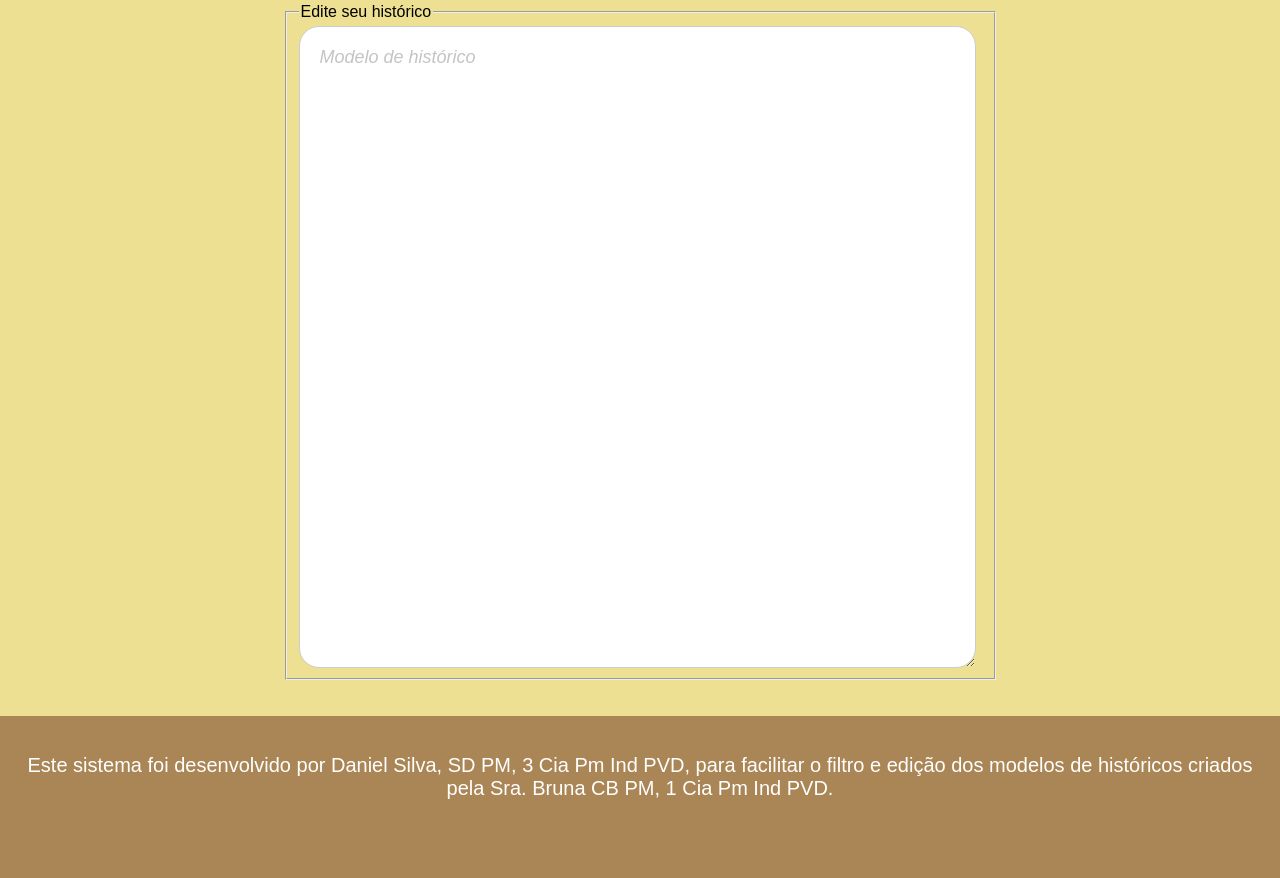
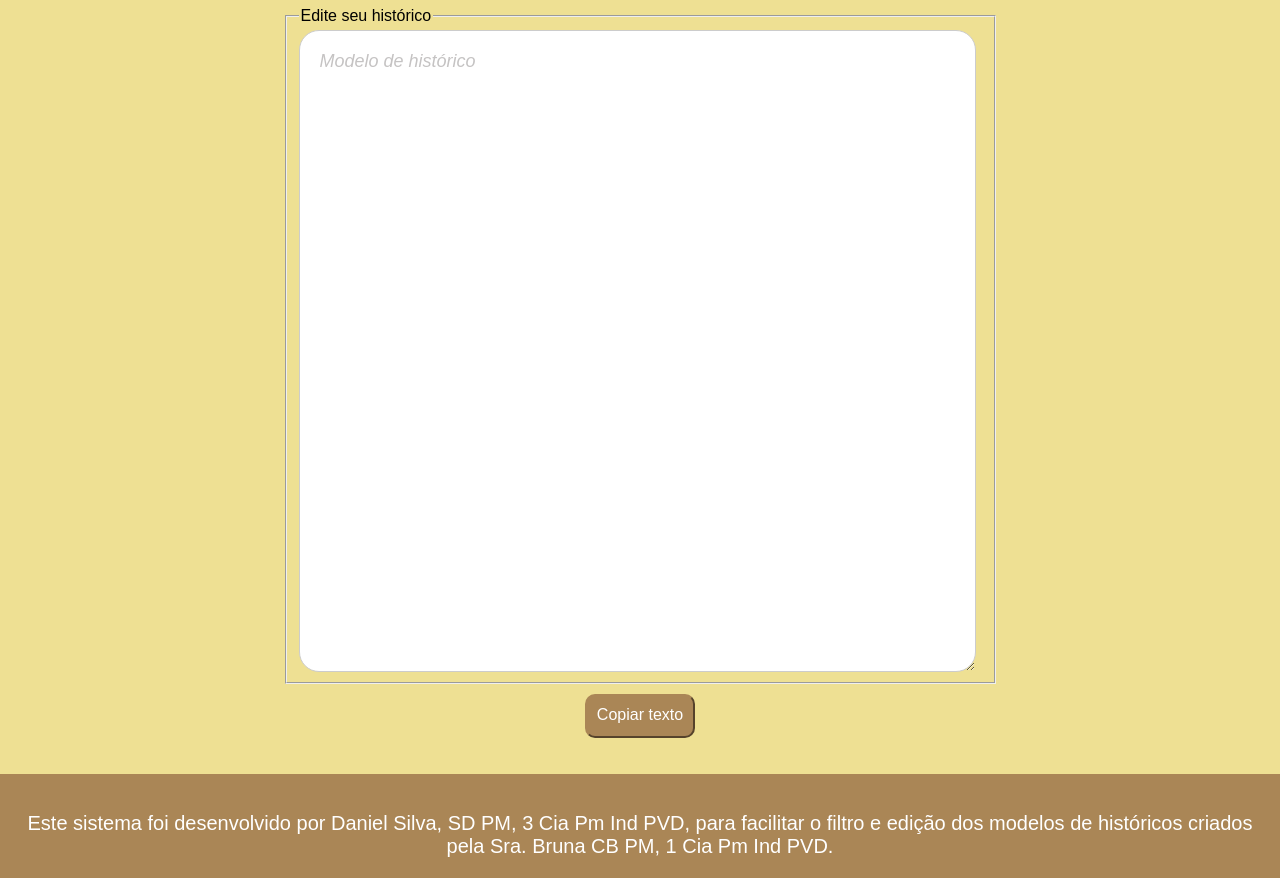
Before and after one commit to DanielDss030225/modelosdehistoricopvd, a plain HTML site: page editordetexto.html in a window 1280 px wide. Shown: the part 802-1680 px from the top of the page. Before the commit the page ends 1622 px from the top, so only its background shows below. Drawn offline with Linux system fonts and the light colour scheme; no server answers.

Commit message:
Add files via upload

```diff
--- a/diligencissautor.css
+++ b/diligencissautor.css
@@ -284,6 +284,27 @@ img {
    .cabeçalho p {
      color:white;
    }
+
+   button {
+    width: auto;
+    height: 30px;
+    font-size: 16px;
+    cursor: pointer;
+    color: rgb(255, 255, 255);
+    background-color: rgb(170, 134, 86);
+    border-color: rgb(170, 134, 86);
+    border-radius: 10px;
+    margin-right: 20px;
+    align-items: center;
+    margin-left: 20px;
+    margin-top: 10px;
+padding-top: 10px;
+padding-bottom: 30px;
+padding-right: 10px;
+padding-left: 10px;  }
+
+
+
 /* Estilo para dispositivos móveis (telas menores que 768px) */
 @media (max-width: 768px) {
     ul {
--- a/editordetexto.html
+++ b/editordetexto.html
@@ -85,6 +85,19 @@
     Carregando...
 </div>
 <script>
+function copiarTexto() {
+    const input = document.getElementById("idteste");
+
+    // Seleciona o texto dentro do input
+    input.select();
+    input.setSelectionRange(0, 99999); // Para compatibilidade com dispositivos móveis
+
+    // Copia o texto para a área de transferência
+    navigator.clipboard.writeText(input.value)
+        .then(() => alert("Texto copiado com sucesso!"))
+        .catch(err => console.error("Erro ao copiar texto:", err));
+}
+
   function mostrarCarregamento() {
     document.getElementById("loading-screen").style.display = "flex";
 }
@@ -273,8 +286,13 @@ function ocultarCarregamento() {
 
 
 </fieldset>
+
 </div>
 </ul>
+<div class="center">
+  <button onclick="copiarTexto()">Copiar texto</button>
+
+</div>
 
 
 </div>
```
Also changed, not shown: index.html (+2 -0 lines).
